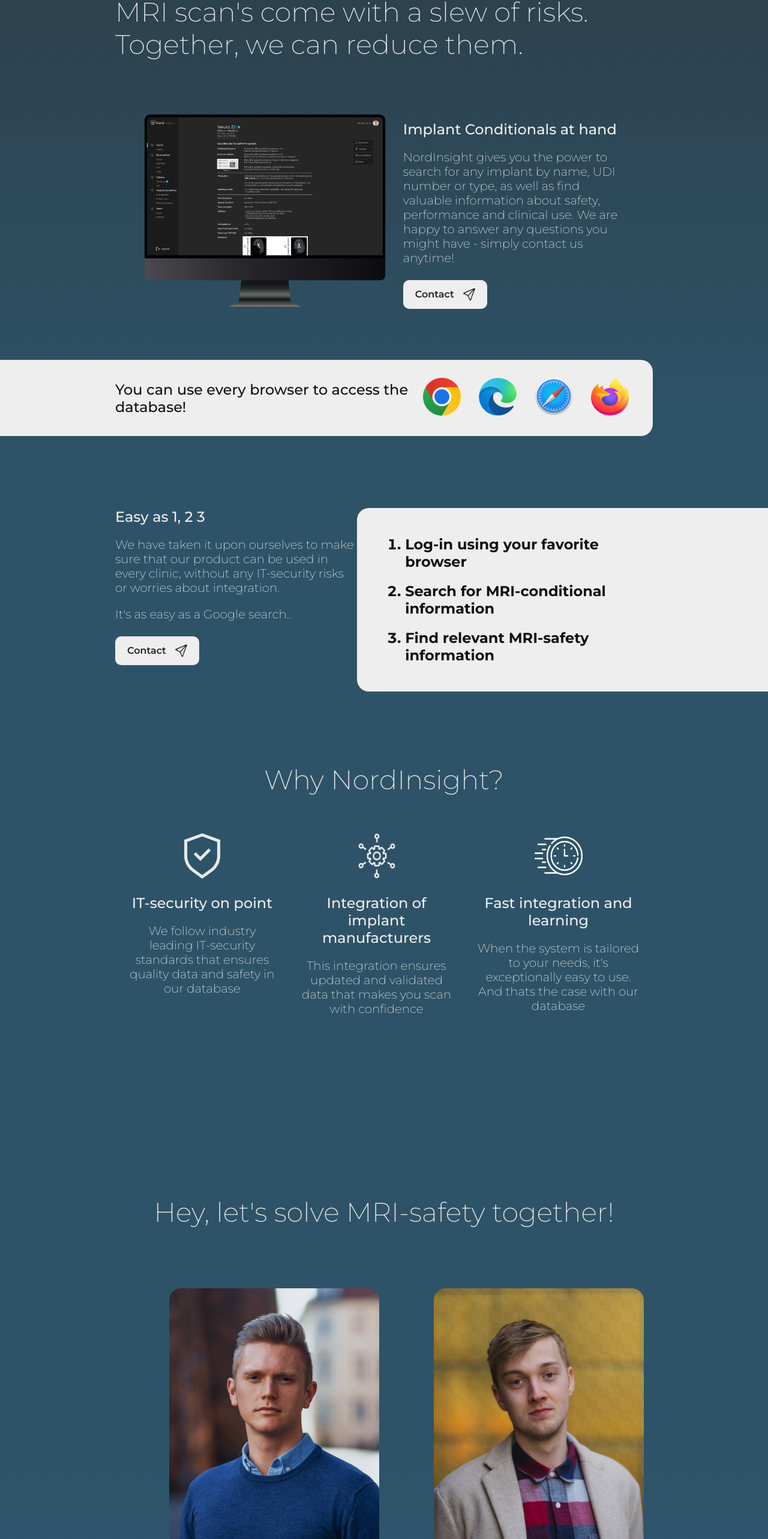
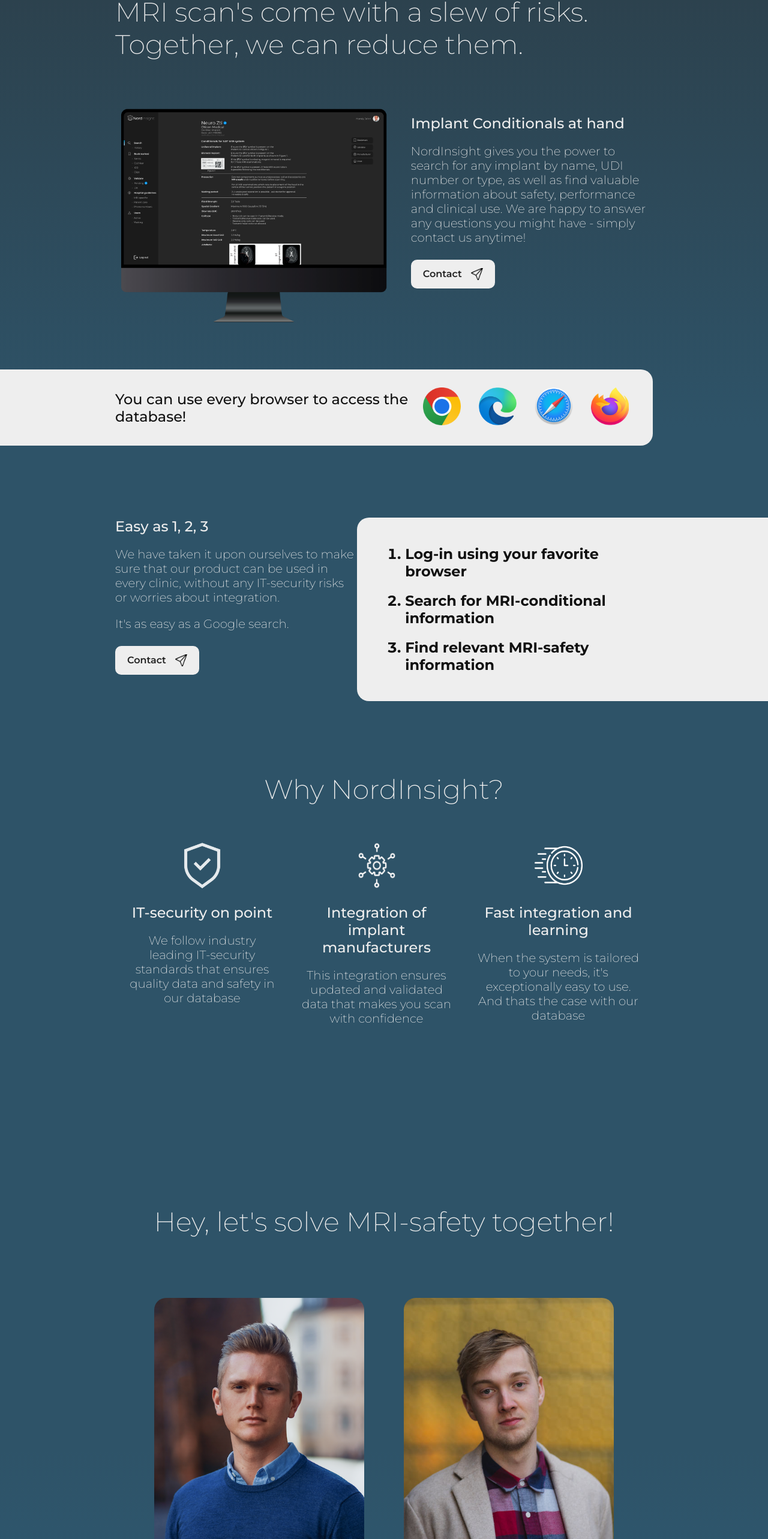
Before and after one commit to matjias/nordinsight, a Next.js app: page / in a window 1280 px wide. Shown: the part 989-3555 px from the top of the page at 60% size. Built offline with nearby package versions, Linux system fonts and the light colour scheme.

Commit message:
Update minor issues in text and styling

```diff
--- a/components/Product.module.css
+++ b/components/Product.module.css
@@ -2,10 +2,10 @@
 }
 .info {
   display: flex;
-  padding: 30px;
+  gap: 30px;
+  padding: 30px 0 50px 0;
 }
 .info > * {
-  margin: 10px;
 }
 .description {
   max-width: 45%;
--- a/components/product.tsx
+++ b/components/product.tsx
@@ -37,7 +37,7 @@
         </div>
       </ShowWhenInView>
 
-      <ShowWhenInView style="slide-in-left">
+      <ShowWhenInView style="fade-in">
         <SideBanner className={styles["browser-banner"]} side="left">
           <h5 className={styles["browser-title"]}>
             You can use every browser to access the database!
@@ -61,13 +61,13 @@
       <ShowWhenInView style="fade-in">
         <div className={styles.steps}>
           <div className={styles.description}>
-            <h5>Easy as 1, 2 3</h5>
+            <h5>Easy as 1, 2, 3</h5>
             <p>
               We have taken it upon ourselves to make sure that our product can
               be used in every clinic, without any IT-security risks or worries
               about integration.
             </p>
-            <p>It&#39;s as easy as a Google search..</p>
+            <p>It&#39;s as easy as a Google search.</p>
             <Button
               onClick={() => {
                 window.location.href = "/#contact";
@@ -78,7 +78,7 @@
               <Image src="/send.png" height={20} width={20} alt="contact" />
             </Button>
           </div>
-          <ShowWhenInView style="slide-in-right">
+          {/* <ShowWhenInView style="slide-in-right"> */}
             <SideBanner side="right">
               <ol>
                 <li>Log-in using your favorite browser</li>
@@ -86,7 +86,7 @@
                 <li>Find relevant MRI-safety information</li>
               </ol>
             </SideBanner>
-          </ShowWhenInView>
+          {/* </ShowWhenInView> */}
         </div>
       </ShowWhenInView>
       <div id="company" className={styles.why}>
--- a/components/team.tsx
+++ b/components/team.tsx
@@ -13,7 +13,6 @@
     image: <Image src="/simon.png"  height={600} width={467} alt="icon" />,
     name: "Simon Elliott Thomassen",
     title: "CEO & Co-founder",
-    description: <i>“Our mission is to make software that every user can’t stop using. I’m done with software that doesn’t create value from day one.”</i>,
     linkedInUrl:
       "https://www.linkedin.com/in/simon-elliott-thomassen-884682a1/",
   };
--- a/styles/Profile.module.css
+++ b/styles/Profile.module.css
@@ -10,8 +10,8 @@
 .profileimage {
   display: flex;
   justify-content: center;
-  height: 450px;
-  width: 350px;
+  max-height: 450px;
+  max-width: 350px;
   border-radius: 20px;
   overflow: hidden;
 }
--- a/styles/Team.module.css
+++ b/styles/Team.module.css
@@ -6,6 +6,7 @@
 }
 .wrapper h3 {
   margin-bottom: 100px;
+  text-align: center;
 }
 .profiles {
   width: 100%;
```
